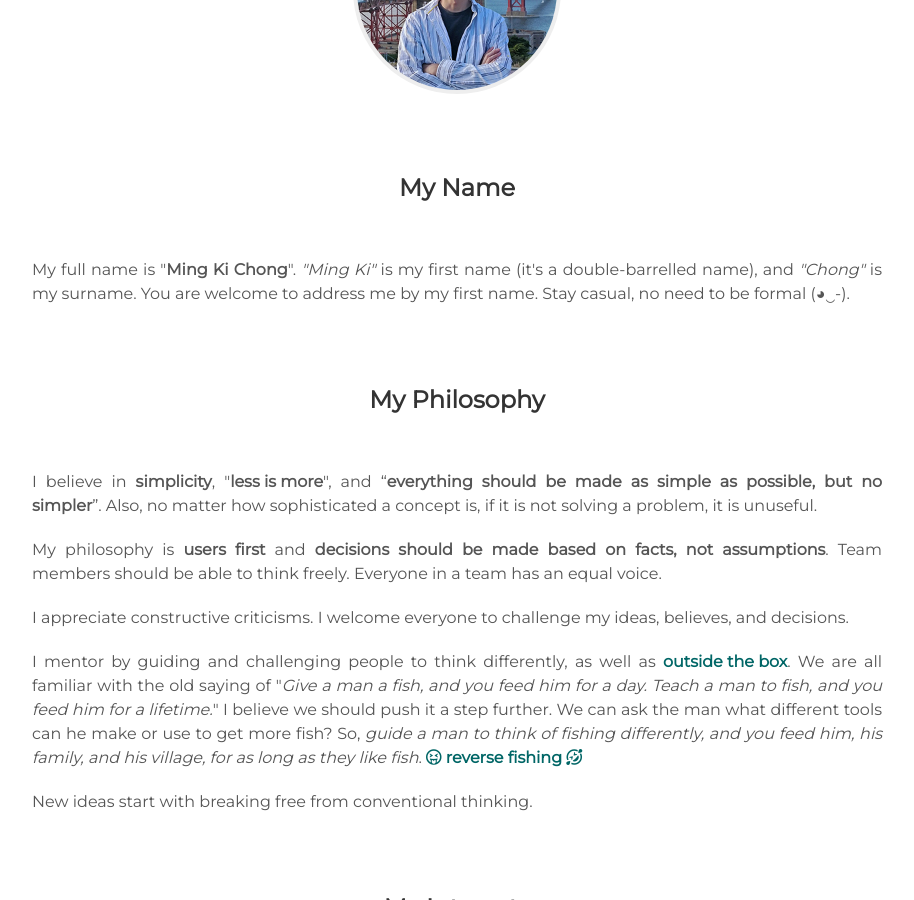
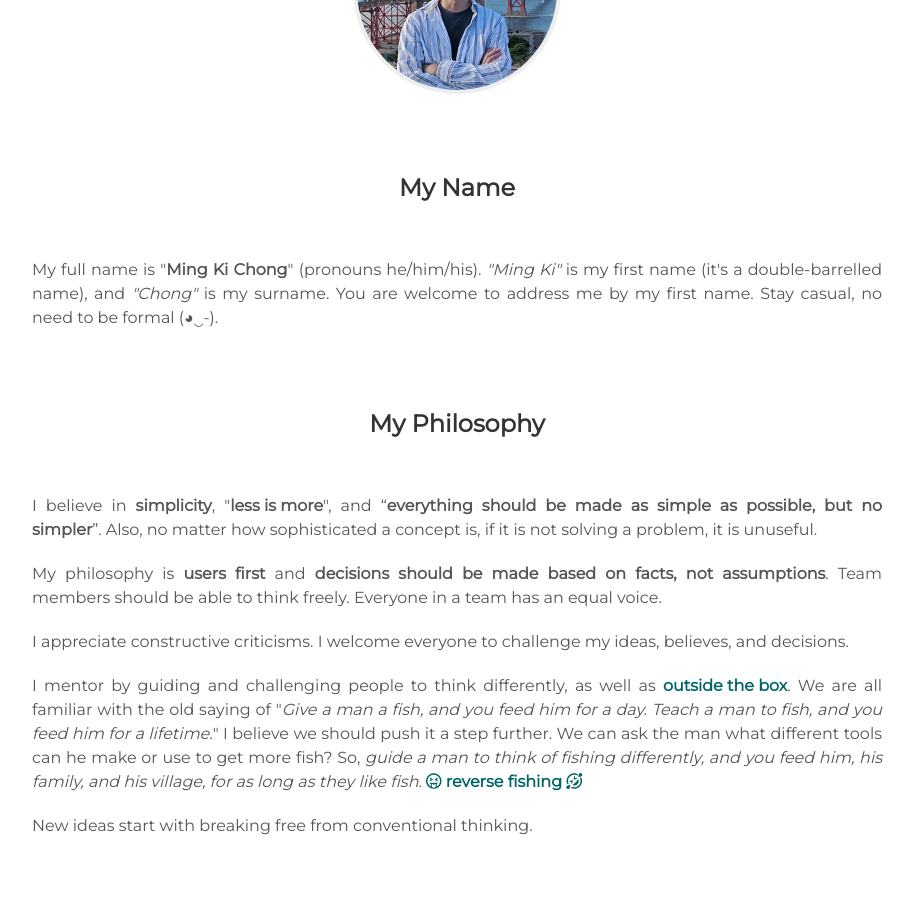
Before and after one commit to mingkichong/mingkichong.github.io, a Jekyll site: the page built from index.html, in a window 1280 px wide and 900 px high, scrolled down 2393 px. Shown: the whole window, without its empty margins (183-1097 px from the left). Built offline with Jekyll 4.4.1, drawn with Linux system fonts in a browser that asks for light colours.

Commit message:
add pronouns

```diff
--- a/_includes/about.html
+++ b/_includes/about.html
@@ -17,7 +17,7 @@
   <h3> My Name </h3>
 </div>
 <div class="about_details">
-  My full name is "<span style="font-weight: bold;">Ming Ki Chong</span>".
+  My full name is "<span style="font-weight: bold;">Ming Ki Chong</span>" (pronouns he/him/his).
   <span style="font-style: italic;">"Ming Ki"</span> is my first name (it's a double-barrelled name), and <span style="font-style: italic;">"Chong"</span> is my surname.
   You are welcome to address me by my first name. Stay casual, no need to be formal (◕‿-).
 </div>
```
